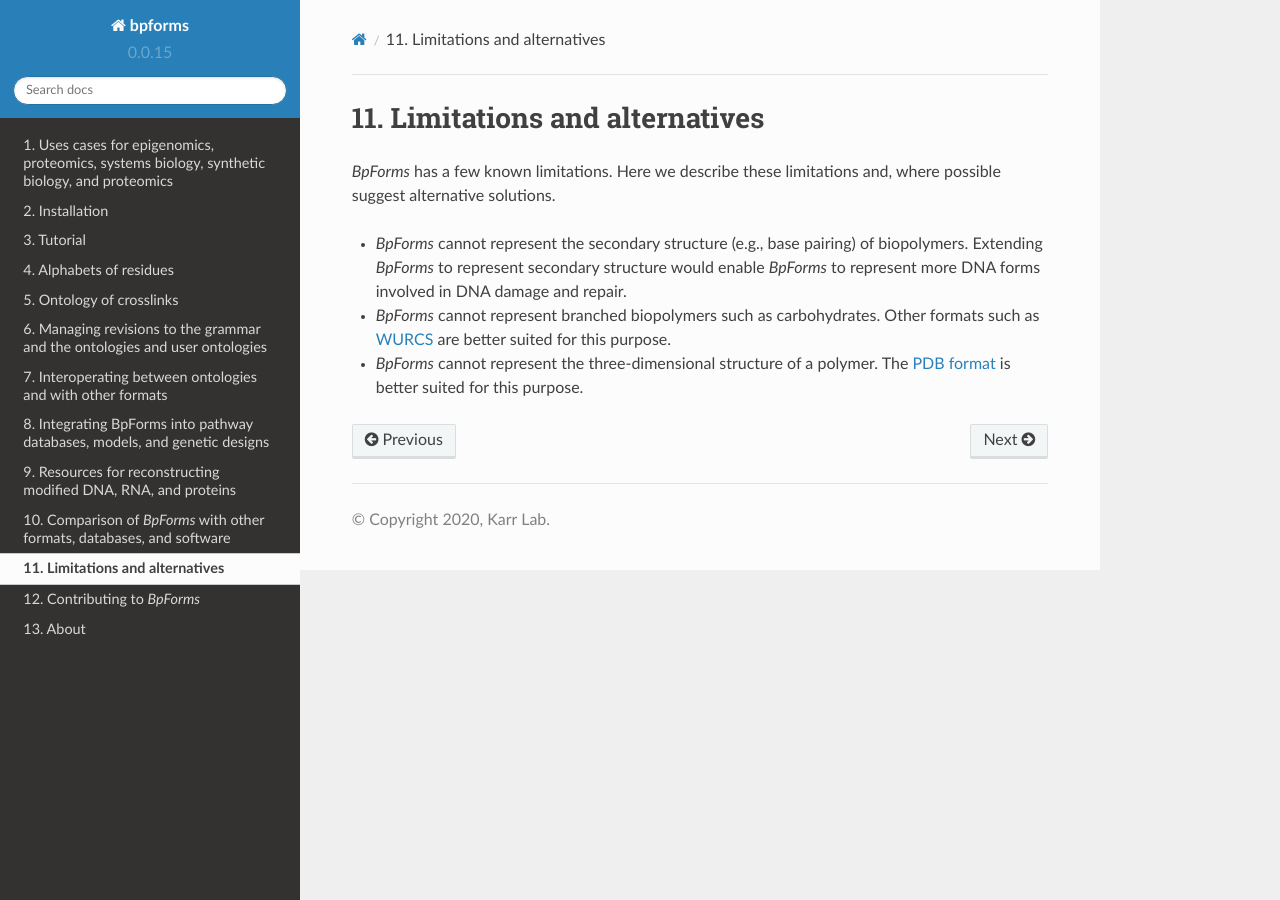
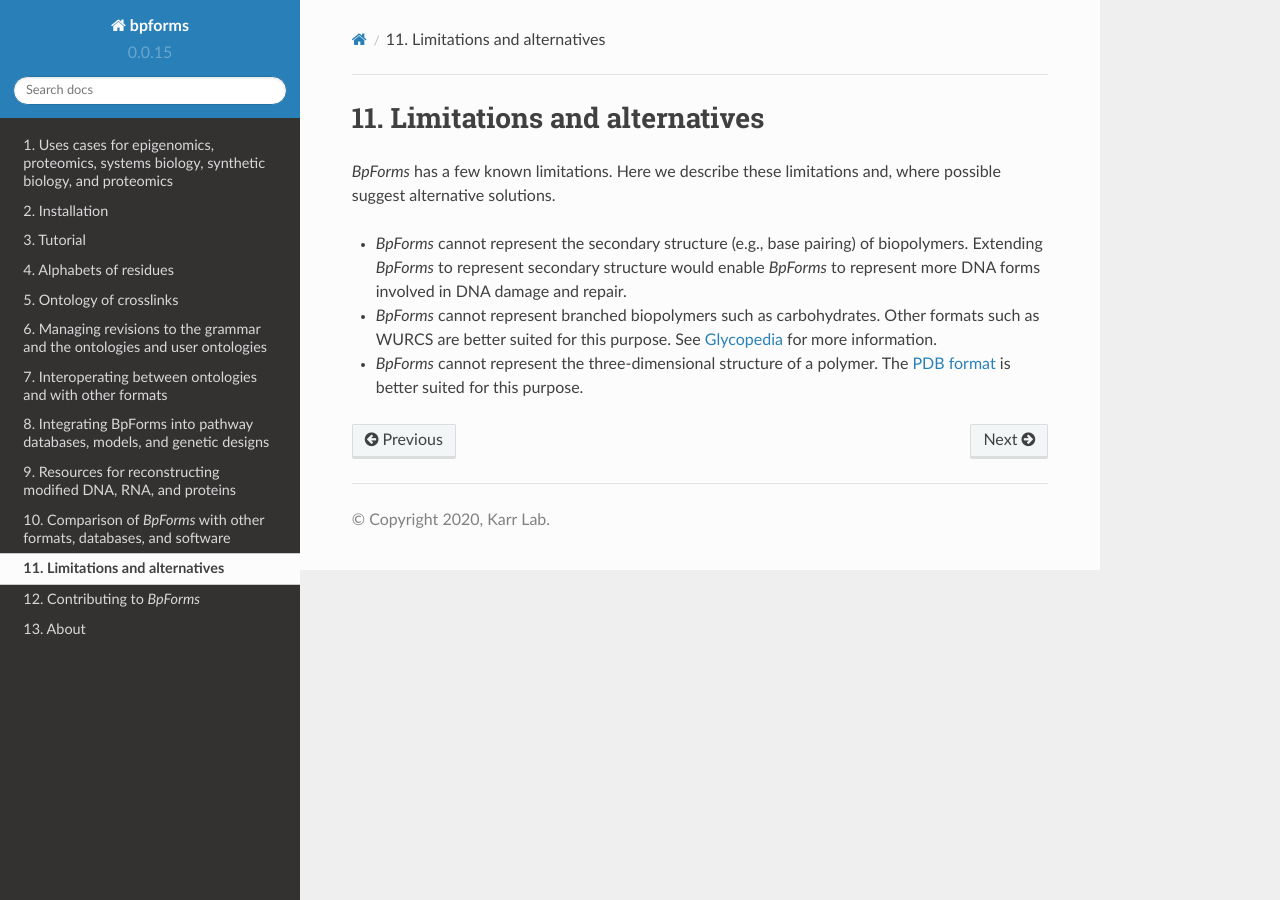
Before and after one commit to KarrLab/bpforms, a Sphinx documentation site: the page built from docs/limitations.rst, in a window 1280 px wide. Built offline with Sphinx 7.4.7 and the Read the Docs theme 2.0.0, drawn with Linux system fonts in a browser that asks for light colours; pages that are not in the unit, such as notebooks, are missing from menus.

Commit message:
replacing bad link

```diff
--- a/docs/limitations.rst
+++ b/docs/limitations.rst
@@ -4,5 +4,5 @@ Limitations and alternatives
 `BpForms` has a few known limitations. Here we describe these limitations and, where possible suggest alternative solutions.
 
 * `BpForms` cannot represent the secondary structure (e.g., base pairing) of biopolymers. Extending `BpForms` to represent secondary structure would enable `BpForms` to represent more DNA forms involved in DNA damage and repair.
-* `BpForms` cannot represent branched biopolymers such as carbohydrates. Other formats such as `WURCS <http://www.wurcs-wg.org>`_ are better suited for this purpose.
+* `BpForms` cannot represent branched biopolymers such as carbohydrates. Other formats such as WURCS are better suited for this purpose. See `Glycopedia <https://glycopedia.eu/e-chapters/a-traveler-s-guide-to-complex-carbohydrates-in-the-cyber-space/article/representations>`_ for more information.
 * `BpForms` cannot represent the three-dimensional structure of a polymer. The `PDB format <http://www.wwpdb.org/documentation/file-format>`_ is better suited for this purpose.
```
